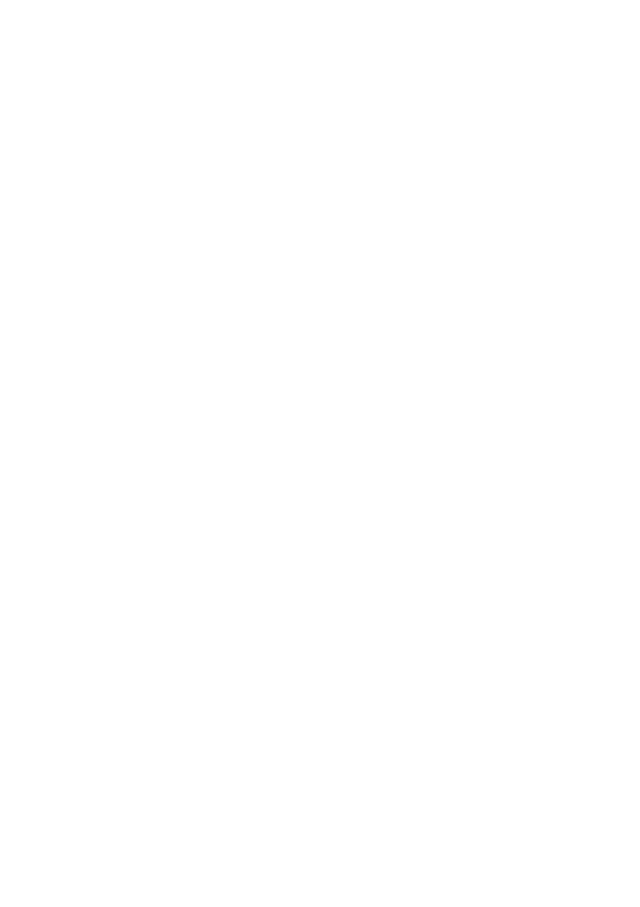
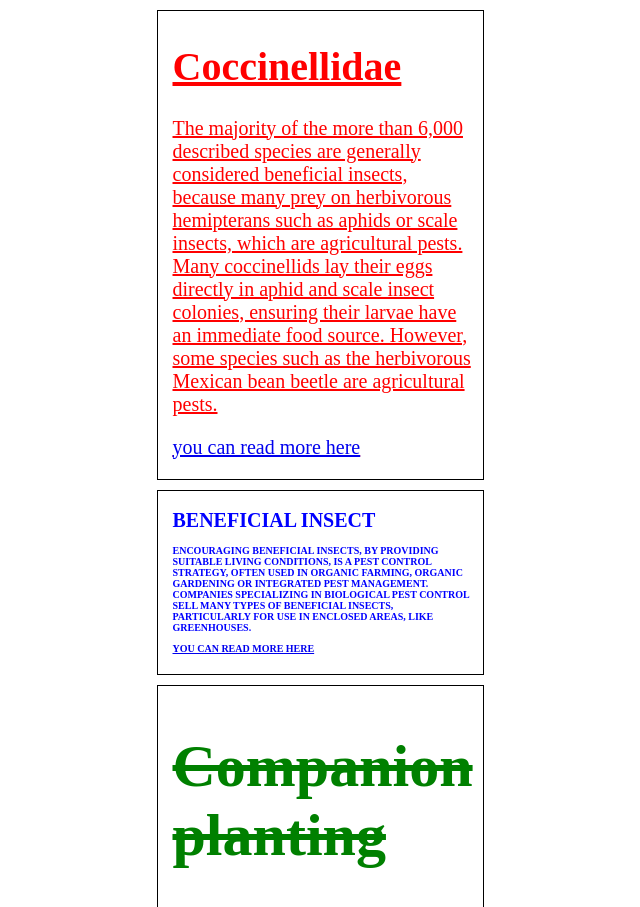
Before and after one commit to mark-lahno/second_lesson_progAcademy, a plain HTML site: page index.html in a window 1280 px wide. Shown: the top 907 px of the page, without its empty margins (320-960 px from the left). Before the commit the page ends 800 px from the top, so only its background shows below. Drawn offline with Linux system fonts and the light colour scheme.

Commit message:
new styles

```diff
--- a/index.html
+++ b/index.html
@@ -6,9 +6,32 @@
   <meta http-equiv="X-UA-Compatible" content="IE=edge">
   <meta name="viewport" content="width=device-width, initial-scale=1.0">
   <title>Document</title>
+  <link rel="stylesheet" href="styles/style.css">
 </head>
 
 <body>
+  <div class="red underline block">
+    <h1>Coccinellidae</h1>
+    <p>The majority of the more than 6,000 described species are generally considered beneficial insects, because many
+      prey on herbivorous hemipterans such as aphids or scale insects, which are agricultural pests. Many coccinellids
+      lay their eggs directly in aphid and scale insect colonies, ensuring their larvae have an immediate food source.
+      However, some species such as the herbivorous Mexican bean beetle are agricultural pests.</p>
+    <a class="link" href="https://en.wikipedia.org/wiki/Coccinellidae">you can read more here</a>
+  </div>
+  <div class="blue uppercase block">
+    <h1>Beneficial insect</h1>
+    <p>Encouraging beneficial insects, by providing suitable living conditions, is a pest control strategy, often used
+      in organic farming, organic gardening or integrated pest management. Companies specializing in biological pest
+      control sell many types of beneficial insects, particularly for use in enclosed areas, like greenhouses.</p>
+    <a class="link" href="https://en.wikipedia.org/wiki/Beneficial_insect">you can read more here</a>
+  </div>
+  <div class="green line-through block">
+    <h1>Companion planting</h1>
+    <p>Companion planting is used by farmers and gardeners in both industrialized and developing countries for many
+      reasons. Many of the modern principles of companion planting were present many centuries ago in forest gardens in
+      Asia, and thousands of years ago in Mesoamerica.</p>
+    <a class="link" href="https://en.wikipedia.org/wiki/Companion_planting">you can read more here</a>
+  </div>
 
 </body>
 
--- /dev/null
+++ b/styles/style.css
@@ -0,0 +1,39 @@
+.block {
+  width: 300px;
+  margin: 10px auto;
+  border: 1px solid black;
+  padding: 5px 10px 20px 15px;
+}
+
+.red {
+  color: red;
+  font-size: 20px;
+}
+
+.underline {
+  text-decoration: underline;
+}
+
+.blue {
+  color: blue;
+  font-size: 10px;
+  font-weight: bold;
+}
+
+.uppercase {
+  text-transform: uppercase;
+}
+
+.green {
+  color: green;
+  font-size: 30px;
+}
+
+.line-through {
+  text-decoration: line-through;
+}
+
+.link:hover {
+  color: lime;
+  margin-left: 20px;
+}
```
